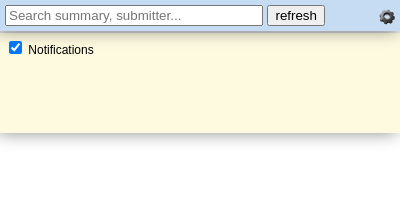
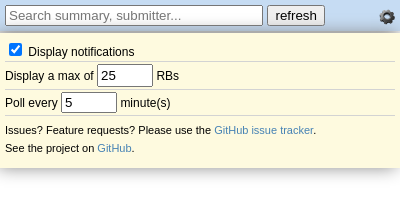
Before and after one commit to krisk/rbn, a browser extension: page source/popup.html in a window 400 px wide. Both pictures are taken after a click on the picture "Settings". Shown: the top 209 px of the page. Drawn offline with Linux system fonts and the light colour scheme; no server answers.

Commit message:
Added more settings

```diff
--- a/source/css/header.css
+++ b/source/css/header.css
@@ -1,6 +1,7 @@
 header {
   position: fixed;
   top: 0;
+  z-index: 2;
 }
 
 header .search {
@@ -9,7 +10,6 @@ header .search {
   background-color: #C6DCF3;
   box-shadow: -8px 3px 18px -4px gray;
   position: fixed;
-  z-index: 2;
 }
 
 header .search input {
@@ -21,6 +21,9 @@ header .search input {
   position: absolute;
   right: 15px;
   top: 9px;
+}
+#settings-btn:active {
+  top: 11px;
 }
 
 header .settings {
@@ -36,9 +39,53 @@ header .settings {
 }
 
 header .settings.open {
-  height: 100px;
+  height: 135px;
 }
 header .settings .settings-content {
   padding: 5px;
   font-size: 12px;
 }
+
+fieldset {
+  border: none;
+  padding: 2px 0 2px 0;
+  margin: 0;
+  border-bottom: 1px solid lightgray;
+}
+
+header .settings .settings-content fieldset:last-child {
+  border-bottom-width: 0;
+}
+
+header .information {
+  margin-top: 5px;
+}
+
+header p {
+  padding: 3px 0;
+  margin: 0;
+  font-size: 11px;
+}
+
+header a {
+  padding: 5px 0;
+  margin: 0;
+  color: steelBlue;
+  text-decoration: none;
+}
+
+header a:hover {
+  text-decoration: underline;
+  color: #005580;
+}
+
+//input::-webkit-outer-spin-button,
+//input::-webkit-inner-spin-button {
+//    /* display: none; <- Crashes Chrome on hover */
+//    -webkit-appearance: none;
+//    margin: 0; /* <-- Apparently some margin are still there even though it's hidden */
+//}
+
+#max-num-items-text {
+  padding: 2px;
+}
--- a/source/css/style.css
+++ b/source/css/style.css
@@ -56,3 +56,7 @@ body {
   color: grey;
   text-align: right;
 }
+
+.list.under {
+  opacity: 0.3;
+}
--- a/source/js/app.js
+++ b/source/js/app.js
@@ -7,12 +7,15 @@ $(function() {
 
   RBN.App = (function() {
       return new (Fiber.extend(function() {
+        var MINUTE = 1000 * 60;
+
         return {
           init: function() {
             this.header = new RBN.UI.Header($('header'));
 
             this.list = new RBN.UI.RBList($('.list'), {
               maxItems: RBN.Settings.get().maxItems,
+              pollInterval: RBN.Settings.get().pollInterval,
               template: _.template($('#list-item-template').html())
             });
 
@@ -21,6 +24,23 @@ $(function() {
           bindEvents: function() {
             this.header.on('search', _.bind(this.onSearch, this));
             this.header.on('refresh', _.bind(this.onRefresh, this));
+            this.header.on('opened', _.bind(this.onHeaderOpened, this));
+            this.header.on('closed', _.bind(this.onHeaderClosed, this));
+
+            this.list.on('selected', _.bind(this.onItemSelected, this));
+
+            RBN.Settings.on('change', _.bind(this.onSettingsChange, this));
+
+            $('.information').find('a').on('click', function() {
+              chrome.tabs.create({ url: this.href });
+            });
+          },
+          // Header events
+          onHeaderOpened: function() {
+            this.list.$el.addClass('under');
+          },
+          onHeaderClosed: function() {
+            this.list.$el.removeClass('under');
           },
           onSearch: function(event, args) {
             this.list.search(args);
@@ -31,6 +51,25 @@ $(function() {
                 this.header.afterRefresh();
               }, this));
           },
+          // RB List events
+          onItemSelected: function(event, args) {
+            chrome.tabs.create({
+              url: String.format(RBN.Settings.get().reviewUrl, args.id)
+            });
+          },
+          // Settings events
+          onSettingsChange: function(event, args) {
+            switch (args.setting) {
+              case 'maxItems':
+                this.list.options.maxItems = args.value;
+                this.list.loadData();
+                break;
+              case 'pollInterval':
+                this.list.options.pollInterval = args.value * MINUTE;
+                this.list.startPolling();
+                break;
+            }
+          }
         }
       }));
   })();
--- a/source/js/settings.js
+++ b/source/js/settings.js
@@ -6,24 +6,29 @@
 (function () {
 
   var Settings = Fiber.extend(function() {
+    var MINUTE = 1000 * 60;
 
     var defaultSettings = {
       apiUrl: 'https://rb.corp.linkedin.com/api',
       reviewUrl: 'https://rb.corp.linkedin.com/r/{0}',
       pollInterval: 1000 * 60 * 5,
+      minItems: 5,
       maxItems: 25,
-      showNotifications: true
+      showNotifications: true,
     };
 
     return {
       settings: null,
+      defaults: defaultSettings,
       init: function() {
-        var settings = this.get();
+        this.settings = _.defaults(RBN.DAL.getSettings() || {}, defaultSettings);
+
+        var settings = this.settings;
 
         // Create getter/setter properties for each setting.
         // By doing this, we can add a trigger and save function whenever
         // a setting is changed
-        _.each(defaultSettings, function(value, setting) {
+        _.each(settings, function(value, setting) {
           var prop = value,
             self = this;
 
@@ -33,7 +38,7 @@
             },
             set: function(val) {
               prop = val;
-              self.trigger('changed', {setting: setting, value: val});
+              self.trigger('change', { setting: setting, value: val});
               self.save();
             }
           });
@@ -41,9 +46,6 @@
         }, this);
       },
       get: function() {
-        if (!this.settings) {
-          this.settings = _.defaults(RBN.DAL.getSettings() || {}, defaultSettings);
-        }
         return this.settings;
       },
       save: function() {
--- a/source/js/ui/header.js
+++ b/source/js/ui/header.js
@@ -6,16 +6,23 @@
 $(function() {
 
   RBN.UI.Header = Fiber.extend(function() {
+    var MINUTE = 1000 * 60;
+
     return {
       init: function($el) {
+        this._isOpened;
+
         this.$el = $el;
         this.$settingsButton = this.$el.find('#settings-btn');
         this.$settings = this.$el.find('.settings');
         this.$refreshButtton = $('#refresh-btn');
         this.$searchInput = $('#search');
+
         this.$notifictionsCheckbox = $('#notifications-chbx');
-        this.$notifictionsCheckbox.prop('checked', RBN.Settings.get().showNotifications);
+        this.$maxNumItemsText = $('#max-num-items-text');
+        this.$pollIntervalText = $('#poll-interval-text');
 
+        this.fillValues();
         this.bindEvents();
       },
       bindEvents: function() {
@@ -25,9 +32,20 @@ $(function() {
 
         // Settings UI
         this.$notifictionsCheckbox.on('change', _.bind(this.onNotificationPermissionChange, this));
+        this.$maxNumItemsText.on('change', _.bind(this.onMaxNumItemsChange, this));
+        this.$pollIntervalText.on('change', _.bind(this.onPollIntervalChange, this));
+      },
+      fillValues: function() {
+        this.$notifictionsCheckbox.prop('checked', RBN.Settings.get().showNotifications);
+        this.$maxNumItemsText.val(RBN.Settings.get().maxItems);
+        this.$pollIntervalText.val(RBN.Settings.get().pollInterval / MINUTE);
       },
       onSettingsButtonClick: function() {
-        this.$settings.toggleClass('open');
+        if (this._isOpened) {
+          this.closeSettings();
+        } else {
+          this.openSettings();
+        }
       },
       onSearchKeyUp: function() {
         var searchText = this.$searchInput.val();
@@ -46,15 +64,35 @@ $(function() {
         this.$refreshButtton.removeAttr('disabled');
       },
       openSettings: function() {
+        this._isOpened = true;
         this.$settings.addClass('open');
+        this.trigger('opened');
       },
       closeSettings: function() {
+        this._isOpened = false;
         this.$settings.removeClass('open');
+        this.trigger('closed');
       },
 
       // Settings
       onNotificationPermissionChange: function() {
         RBN.Settings.get().showNotifications = this.$notifictionsCheckbox.prop('checked');
+      },
+      onMaxNumItemsChange: function() {
+        var value = parseInt(this.$maxNumItemsText.val());
+        if (!_.isNumber(value) || value < RBN.Settings.defaults.minItems || value > RBN.Settings.defaults.maxItems) {
+          this.$maxNumItemsText.val(RBN.Settings.get().maxItems);
+          return;
+        }
+        RBN.Settings.get().maxItems = value;
+      },
+      onPollIntervalChange: function() {
+        var value = parseInt(this.$pollIntervalText.val());
+        if (!_.isNumber(value) || value < RBN.Settings.defaults.minItems) {
+          this.$pollIntervalText.val(RBN.Settings.get().pollInterval / MINUTE );
+          return;
+        }
+        RBN.Settings.get().pollInterval = value * MINUTE;
       }
     }
   });
--- a/source/js/ui/rb-list.js
+++ b/source/js/ui/rb-list.js
@@ -8,7 +8,8 @@ $(function() {
   RBN.UI.RBList = RBN.UI.List.extend(function (base) {
 
     var defaultOptions = {
-      template: null
+      template: null,
+      pollInterval: 1000 * 60 * 5
     };
 
     var GHOST_PERSON_IMG = 'ghost_person.png';
@@ -52,7 +53,8 @@ $(function() {
       onItemClick: function(event) {
         var $target = $(event.target).closest('li');
         var attrId = $target.data('item-id');
-        chrome.tabs.create({url: String.format(RBN.Settings.get().reviewUrl, attrId)});
+
+        this.trigger('selected', { id: attrId });
       },
 
       search: function(text) {
@@ -126,7 +128,7 @@ $(function() {
             .done(_.bind(this.startPolling, this));
         }, this);
 
-        this.pollTimer = setTimeout(bound, RBN.Settings.get().pollInterval);
+        this.pollTimer = setTimeout(bound, this.options.pollInterval);
       },
       stopPolling: function() {
         clearTimeout(this.pollTimer);
@@ -175,4 +177,5 @@ $(function() {
     }
   });
 
+  Fiber.mixin(RBN.UI.RBList, Mixins.Event);
 });
--- a/source/popup.html
+++ b/source/popup.html
@@ -41,8 +41,28 @@
   </section>
   <section class="settings">
     <div class="settings-content">
-      <input type="checkbox" id="notifications-chbx"/>
-      <label for="notifications-chbx" title="Show notification">Notifications</label>
+      <fieldset>
+        <input type="checkbox" id="notifications-chbx"/>
+        <label for="notifications-chbx" title="Show notification">Display notifications</label>
+      </fieldset>
+      <fieldset>
+        <label for="max-num-items-text" title="Max number of RBs">Display a max of</label>
+        <input type="number" id="max-num-items-text" min="5" max="25">
+        <label for="max-num-items-text">RBs</label>
+      </fieldset>
+      <fieldset>
+        <label for="poll-interval-text" title="Poll internval">Poll every</label>
+        <input type="number" id="poll-interval-text" min="1" max="60">
+        <label for="poll-interval-text">minute(s)</label>
+      </fieldset>
+      <section class="information">
+        <p>
+          Issues? Feature requests?  Please use the <a href="https://github.com/krisk/rbn/issues">GitHub issue tracker</a>.
+        </p>
+        <p>
+          See the project on <a href="https://github.com/krisk/rbn/">GitHub</a>.
+        </p>
+      </section>
     </div>
   </section>
 </header>
```
Also changed, not shown: 1 other file.
